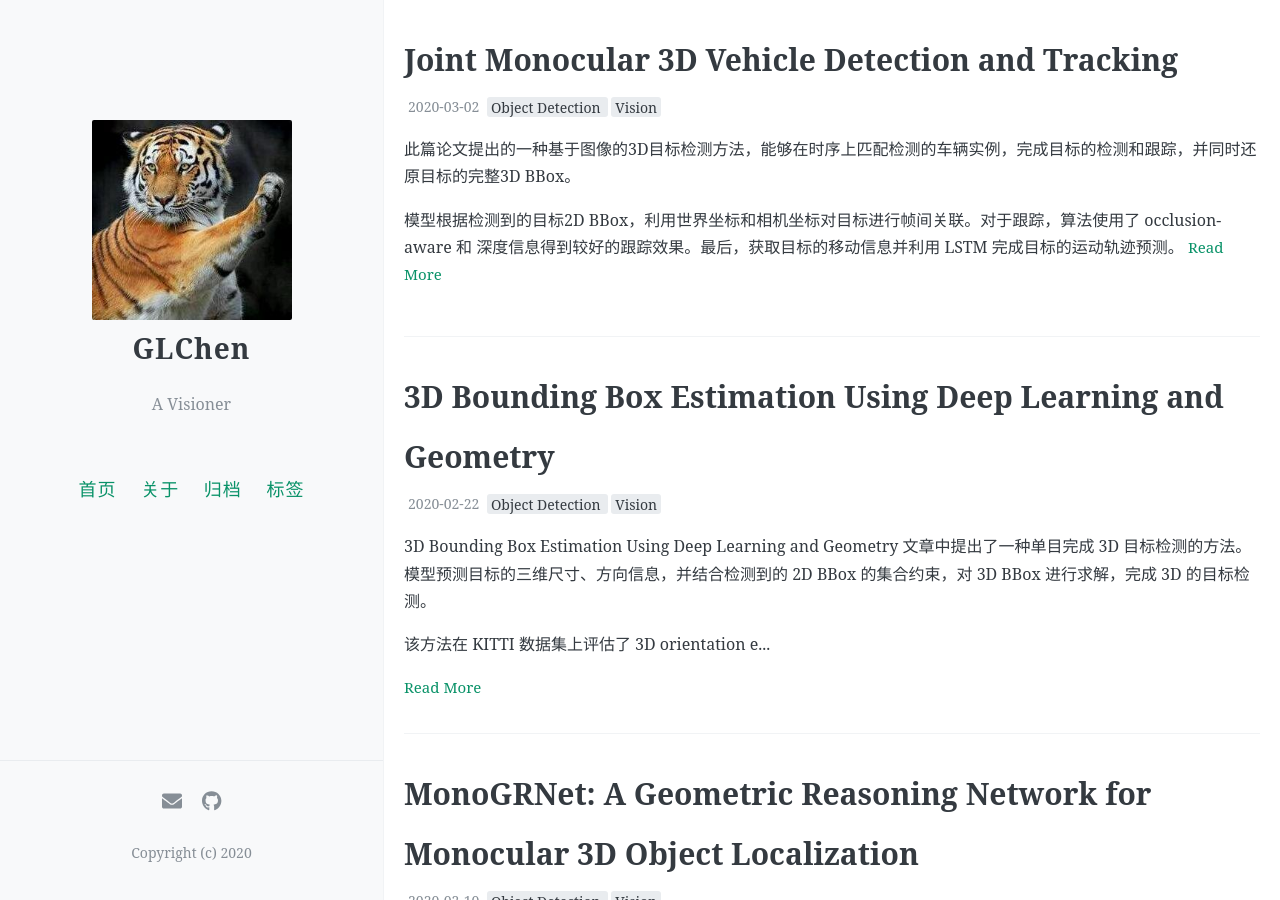
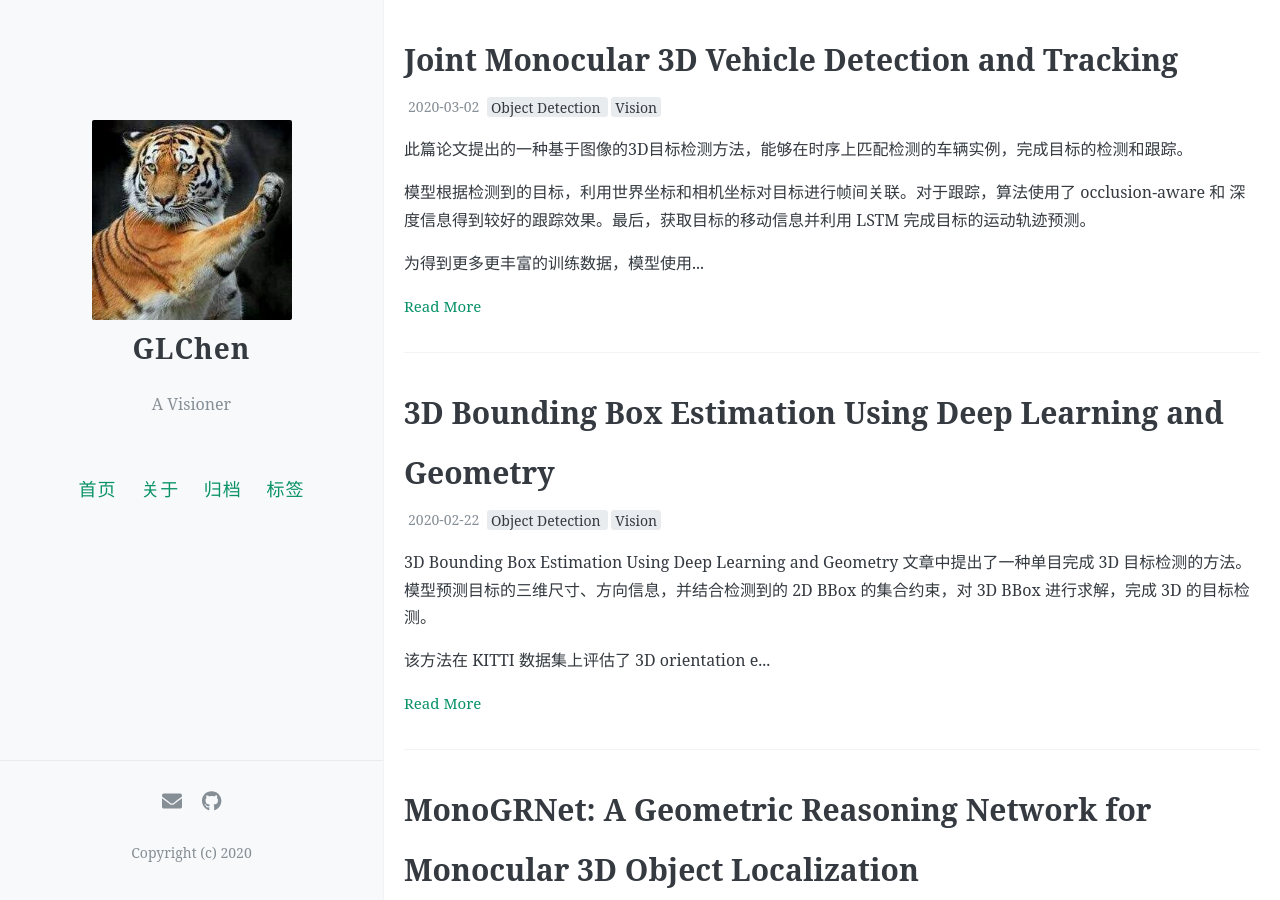
Before and after one commit to chencgln/chencgln.github.io, a Jekyll site: the page built from index.html, in a window 1280 px wide and 900 px high. Built offline with Jekyll 4.4.1, drawn with Linux system fonts in a browser that asks for light colours; the list of posts is cut into pages by our own code; comment, search, counter and statistics services are not loaded; part of the change alters nothing that is shown.

Commit message:
update 3D-Vehicle-tracking

```diff
--- a/_posts/2020-03-02-3DVehicleTracking.md
+++ b/_posts/2020-03-02-3DVehicleTracking.md
@@ -8,9 +8,16 @@ comments: true
 toc: true
 ---
 
-此篇论文提出的一种基于图像的3D目标检测方法，能够在时序上匹配检测的车辆实例，完成目标的检测和跟踪，并同时还原目标的完整3D BBox。
+此篇论文提出的一种基于图像的3D目标检测方法，能够在时序上匹配检测的车辆实例，完成目标的检测和跟踪。
 
-模型根据检测到的目标2D BBox，利用世界坐标和相机坐标对目标进行帧间关联。对于跟踪，算法使用了 occlusion-aware 和 深度信息得到较好的跟踪效果。最后，获取目标的移动信息并利用 LSTM 完成目标的运动轨迹预测。
+模型根据检测到的目标，利用世界坐标和相机坐标对目标进行帧间关联。对于跟踪，算法使用了 occlusion-aware 和 深度信息得到较好的跟踪效果。最后，获取目标的移动信息并利用 LSTM 完成目标的运动轨迹预测。
+
+为得到更多更丰富的训练数据，模型使用了 synthetic 的数据集（GTA5）对模型进行训练。
+
+因此，整体算法流程可以归纳为两部分，
+
+* 对单帧图像进行的单目 3D 目标检测，同时包括目标跟踪的匹配算法；
+* LSTM 实现的目标运动状态预测。
 
 
 
@@ -18,12 +25,6 @@ toc: true
 
 项目源码：[Github](https://github.com/ucbdrive/3d-vehicle-tracking)
 
-## 主要贡献
-
-* 提出了一种单目进行 3D 目标检测的方法，通过预测目标三维尺寸和朝向，并基于投影几何（projective geometry）求解目标姿态和 3D BBox；
-* 使用了 discrete-continuous 的策略：**MultiBin regression**，实现目标朝向的预测；
-* 引入了三种新的 3D BBox 评价指标；
-* 算法同时在 Pascal 3D+ 数据集上验证了对**视点**预测的有效性.
 
 ## 整体流程
 
@@ -37,3 +38,62 @@ toc: true
 * (c) 根据上述三维信息，利用 LSTM 模型进行帧间匹配，实现目标的跟踪；
 
 * (d) 最终，在 3D 跟踪的基础上，利用目标的历史信息，来校正目标当前帧的预测参数，得到更稳定平滑的结果。
+
+ ### 2D BBox
+
+对于目标的检测及 2D BBox 的回归，主要使用了 Faster R-CNN 完成。除了常规的 2D BBox 的检测以外，模型同时预测目标中心店三维坐标在图像上的投影。中心点的在 ROIPooling/ROIAlign 得到的特征上使用 L1 Loss 进行训练。
+
+ ### 3D BBox
+
+3D BBox 的检测任务包含了目标中心点、目标方向、目标三维尺寸和目标距离（深度）的预测。
+
+
+* 目标中心三维坐标：根据预测的目标深度和中心点的二维投影坐标，结合相机的内外参矩阵，可求解目标的三维坐标；
+* 目标方向：目标方向的计算逻辑同 [3D-DeeoBox](https://chencgln.github.io/chencgln.github.io/3DDeepBox/) 中的 MultiBin 的方法；
+
+ ### 目标跟踪
+
+ #### Data Association and Tracking
+
+ 目标跟踪的匹配准则主要两点：
+
+ * 已跟踪的目标和当前检测目标之间 BBox 的相交情况。其中当前的跟踪目标会根据预测的速度信息更新其当前的位置。
+ * 已跟踪的目标和当前检测目标的表面深度特征的匹配情况。
+
+在跟踪目标并更新状态的策略上，算法同时会过滤一定距离范围外的目标，同时将目标遮挡情况作为状态变化的一项参考因素。
+
+
+当前帧的检测目标 $s_{a}$ 与已有跟踪目标 $\tau_{a}$ 的关联性由矩阵 $A(\tau_{a}, s_{a})$ 表示，用于衡量目标特征与位置的相关程度：
+
+<!-- $$A_{deep}(\tau_{a}, s_{a})=exp(-\left\|F_{\tau_{a}}, F_{s_{a}}\right\|)$$
+
+$$A_{2D}(\tau_{a}, s_{a})=\frac{d_{\tau_{a}}\cap d_{s_{a}}}{d_{\tau_{a}}\cap d_{s_{a}}}$$
+
+$$A_{3D}(\tau_{a}, s_{a})=\frac{M(X_{\tau_{a}})\cap M(X_{s_{a}})}{M(X_{\tau_{a}})\cap M(X_{s_{a}})}$$ -->
+
+
+
+$$A(\tau_{a}, s_{a})=\omega_{deep}A_{deep}+\omega_{2D}A_{2D}+\omega_{3D}A_{3d}$$
+
+
+其中，$A_{deep}(\tau_{a}, s_{a})$是关于表面特征的相关程度，$A_{2D}$ 和 $A_{3D}$ 分别是 2D、3D BBox 在图像上的IOU。
+
+### 运动状态预测
+
+模型使用了两个 LSTM 模型来保证目标运动状态预测的稳定和连续。
+
+* Prediction LSTM (P-LSTM)，根据先前预测的目标速度，对目标的三维坐标进行更新；
+* Updating LSTM (U-LSTM)，根据 P-LSTM 预测的目标当前帧位置，进一步更新目标速度和当前位置。
+
+
+## 实验和结果
+
+![](https://note.youdao.com/yws/public/resource/b448f97098a0c7699cad971aeb63da30/xmlnote/WEBRESOURCEc255caba77edc305564ad9c3eac97627/1021)
+
+![](https://note.youdao.com/yws/public/resource/b448f97098a0c7699cad971aeb63da30/xmlnote/WEBRESOURCE2a24587175f87618e3947ce49f02c913/1023)
+
+### 示例
+
+![](https://note.youdao.com/yws/public/resource/b448f97098a0c7699cad971aeb63da30/xmlnote/WEBRESOURCEddd1cbc8b4425339c9e10e4023168cc8/1018)
+
+在 KITTI 测试集上的结果如上。
```
